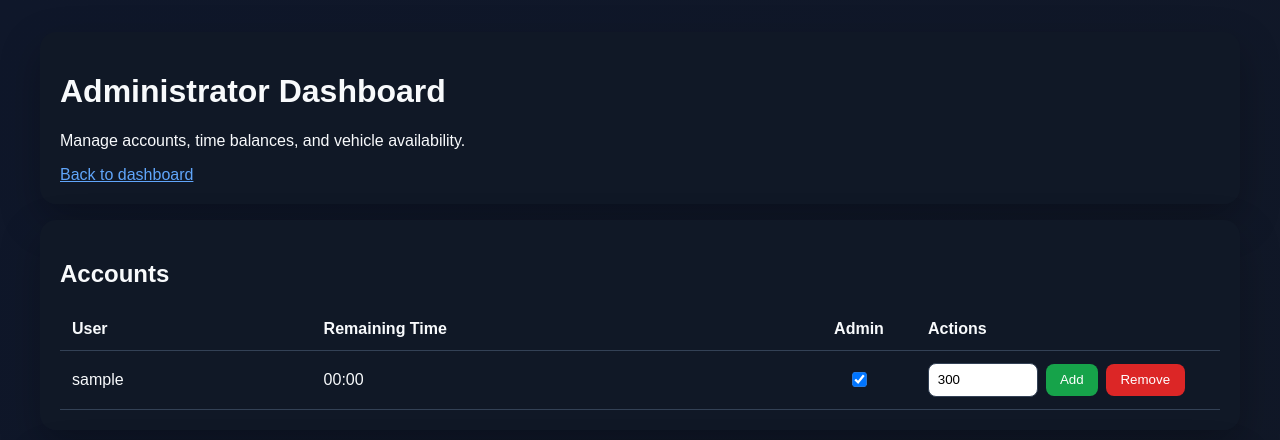
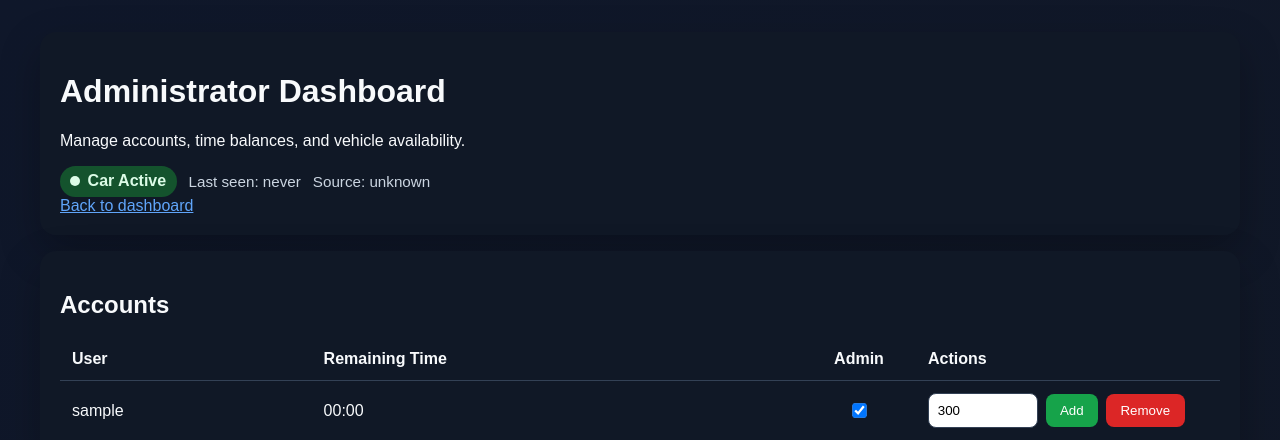
Before and after one commit to lillithet-code/RC-Car-Arduino-UNO-Q, a Flask app: page /admin in a window 1280 px wide. Shown: the top 440 px of the page. Run offline with Flask 3, Linux system fonts and the light colour scheme; the visitor is signed in with stand-in values (Sample User, id 1); data comes from the database, SQL or seed files in the repository; data that the repository does not hold is empty.

Commit message:
Show car active status in admin dashboard

```diff
--- a/app.py
+++ b/app.py
@@ -613,7 +613,15 @@ def create_app(test_config=None):
 
         users = db.execute('SELECT id, username, balance, is_admin FROM users ORDER BY username').fetchall()
         devices = db.execute('SELECT id, name, status, location FROM devices ORDER BY id').fetchall()
-        return render_template('admin.html', users=users, devices=devices, format_seconds=format_seconds)
+        return render_template(
+            'admin.html',
+            users=users,
+            devices=devices,
+            format_seconds=format_seconds,
+            board_active=is_board_active(),
+            board_last_seen_at=app_state['board_last_seen_at'],
+            board_last_source=app_state['board_last_source'],
+        )
 
     @app.route('/api/devices/register', methods=['POST'])
     def register_device():
--- a/templates/admin.html
+++ b/templates/admin.html
@@ -22,6 +22,12 @@
     .checkbox-cell form { display:flex; justify-content:center; align-items:center; margin:0; }
     .checkbox-cell input[type="checkbox"] { margin:0; transform: scale(1.1); }
     a { color: #60a5fa; }
+    .status-row { display:flex; gap:0.75rem; align-items:center; flex-wrap:wrap; }
+    .status-pill { display:inline-flex; align-items:center; gap:0.45rem; padding:0.4rem 0.65rem; border-radius:999px; font-weight:600; }
+    .status-pill.active { background:#14532d; color:#dcfce7; }
+    .status-pill.inactive { background:#7f1d1d; color:#fee2e2; }
+    .status-dot { width:10px; height:10px; border-radius:50%; background:currentColor; }
+    .status-meta { color:#cbd5e1; font-size:0.95rem; }
   </style>
 </head>
 <body>
@@ -29,6 +35,21 @@
     <div class="card">
       <h1>Administrator Dashboard</h1>
       <p>Manage accounts, time balances, and vehicle availability.</p>
+      <div class="status-row">
+        <span class="status-pill {% if board_active %}active{% else %}inactive{% endif %}">
+          <span class="status-dot"></span>
+          Car {% if board_active %}Active{% else %}Inactive{% endif %}
+        </span>
+        <span class="status-meta">
+          Last seen:
+          {% if board_last_seen_at %}
+            {{ board_last_seen_at.strftime('%Y-%m-%d %H:%M:%S UTC') }}
+          {% else %}
+            never
+          {% endif %}
+        </span>
+        <span class="status-meta">Source: {{ board_last_source or 'unknown' }}</span>
+      </div>
       <a href="{{ url_for('index') }}">Back to dashboard</a>
     </div>
 
```
